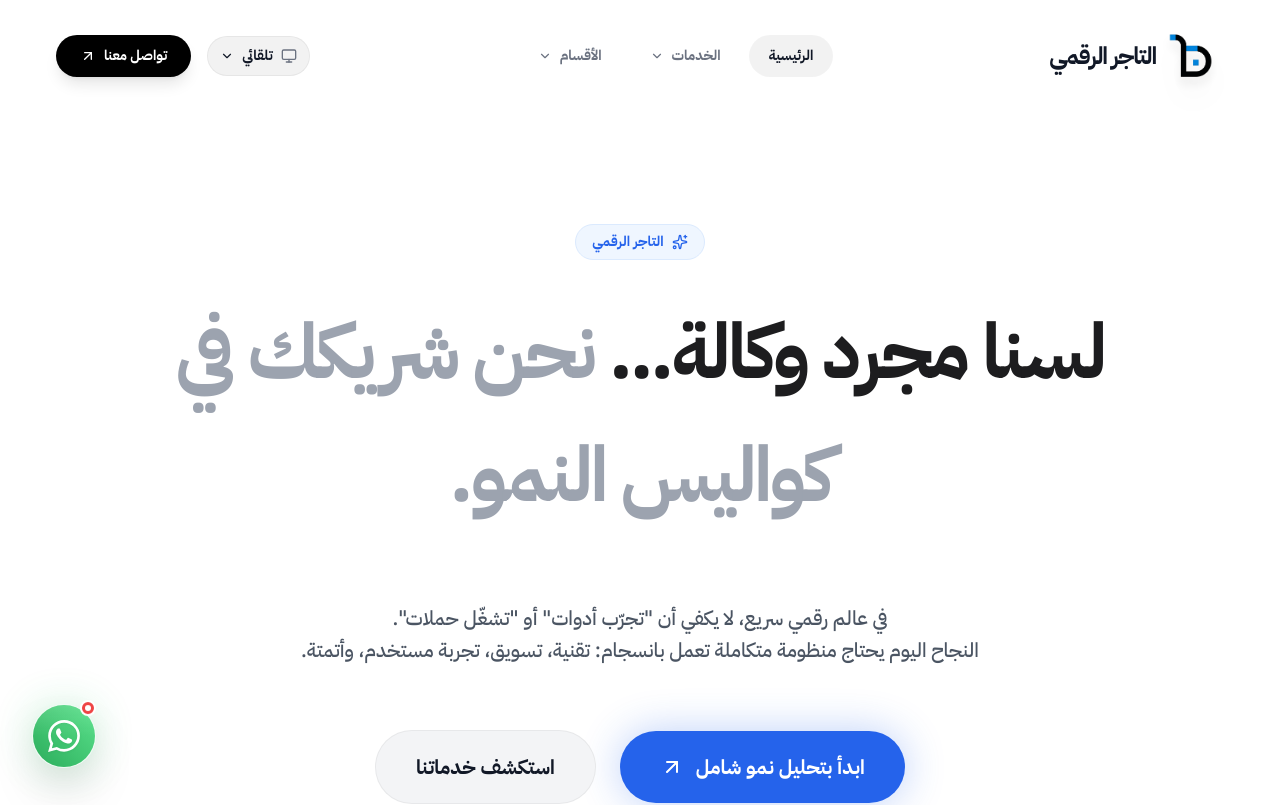
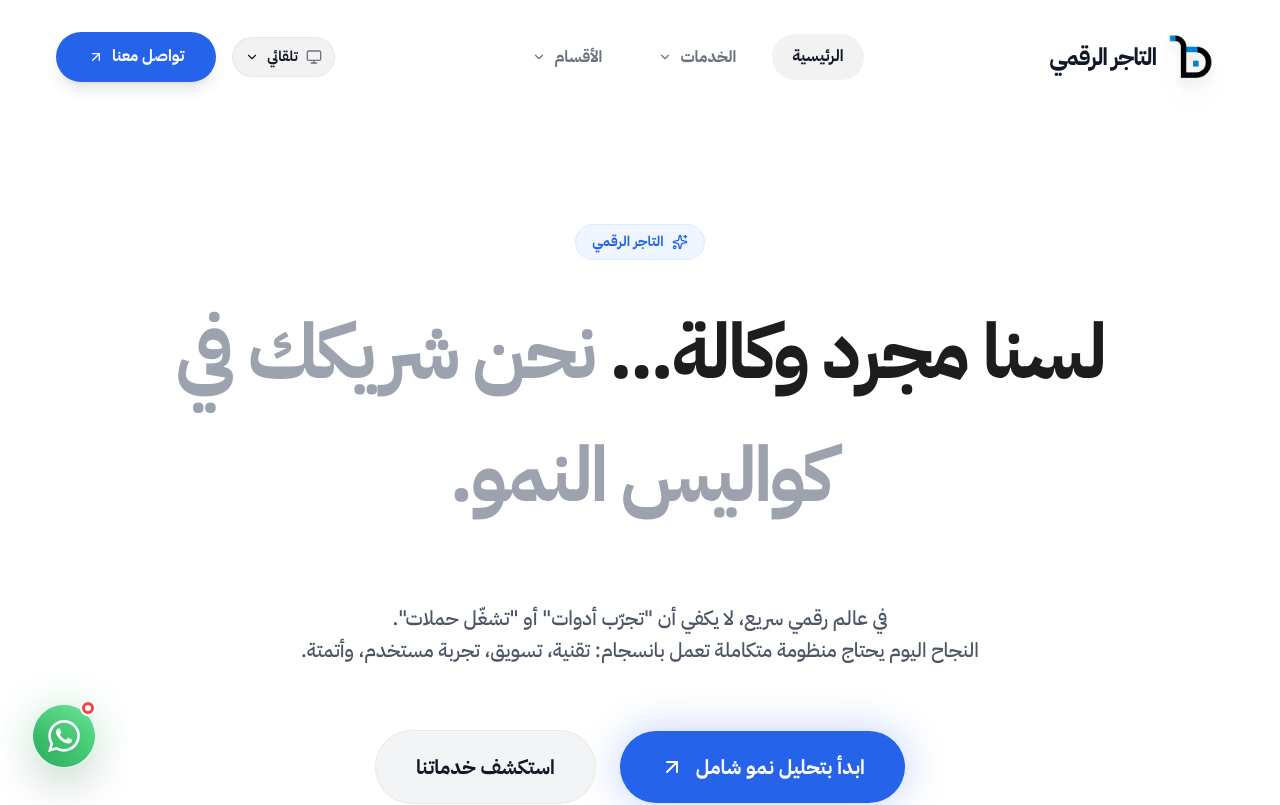
Before and after one commit to mohamedlahlah/asdwww, a React (Vite) app: page / in a window 1280 px wide. Shown: the top 805 px of the page. Built offline with nearby package versions, Linux system fonts and the light colour scheme.

Commit message:
Enhance desktop navbar UI: stronger typography, wider layout, and prominent CTA

```diff
--- a/components/Layout.tsx
+++ b/components/Layout.tsx
@@ -61,7 +61,7 @@ const Layout = ({ children }: { children: React.ReactNode }) => {
             <nav
                 className={`fixed z-[100] transition-all duration-700 ease-[cubic-bezier(0.16,1,0.3,1)] flex items-center justify-between
                 ${scrolled
-                        ? 'top-4 md:top-6 left-1/2 -translate-x-1/2 w-[90%] md:w-[70%] max-w-5xl rounded-full bg-white/70 dark:bg-[#151516]/70 backdrop-blur-xl border border-black/5 dark:border-white/10 shadow-[0_8px_30px_rgb(0,0,0,0.04)] dark:shadow-[0_8px_30px_rgb(0,0,0,0.2)] py-2 px-2 md:px-3'
+                        ? 'top-4 md:top-6 left-1/2 -translate-x-1/2 w-[95%] lg:w-[85%] max-w-6xl rounded-full bg-white/80 dark:bg-[#151516]/80 backdrop-blur-2xl border border-black/10 dark:border-white/10 shadow-[0_8px_30px_rgb(0,0,0,0.08)] dark:shadow-[0_8px_30px_rgb(0,0,0,0.3)] py-2.5 px-3 md:px-4'
                         : 'top-0 w-full bg-transparent border-transparent py-8 px-6 md:px-12'}`}
             >
                 {/* Logo Section */}
@@ -75,10 +75,10 @@ const Layout = ({ children }: { children: React.ReactNode }) => {
                 </Link>
 
                 {/* Desktop Navigation Links - Centered when scrolled */}
-                <div className="hidden lg:flex items-center gap-2 bg-transparent">
+                <div className="hidden lg:flex items-center gap-2 xl:gap-4 bg-transparent">
                     <Link
                         to="/"
-                        className={`px-5 py-2.5 rounded-full text-sm font-bold transition-all duration-300 flex items-center gap-2
+                        className={`px-5 py-2.5 rounded-full text-base font-black transition-all duration-300 flex items-center gap-2
                         ${pathname === '/' ? 'bg-black/5 dark:bg-white/10 text-gray-900 dark:text-white' : 'text-gray-500 dark:text-gray-400 hover:text-gray-900 dark:hover:text-white hover:bg-black/5 dark:hover:bg-white/5'}`}
                     >
                         الرئيسية
@@ -88,7 +88,7 @@ const Layout = ({ children }: { children: React.ReactNode }) => {
                     <div className="relative group/nav" ref={servicesRef}>
                         <button
                             onClick={() => { setServicesOpen(!servicesOpen); setSectionsOpen(false); }}
-                            className={`relative px-5 py-2.5 rounded-full text-sm font-bold transition-all duration-300 flex items-center gap-2
+                            className={`relative px-5 py-2.5 rounded-full text-base font-black transition-all duration-300 flex items-center gap-2
                             ${isServiceActive || servicesOpen ? 'bg-black/5 dark:bg-white/10 text-gray-900 dark:text-white' : 'text-gray-500 dark:text-gray-400 hover:text-gray-900 dark:hover:text-white hover:bg-black/5 dark:hover:bg-white/5'}`}
                         >
                             الخدمات
@@ -122,7 +122,7 @@ const Layout = ({ children }: { children: React.ReactNode }) => {
                     <div className="relative group/nav" ref={sectionsRef}>
                         <button
                             onClick={() => { setSectionsOpen(!sectionsOpen); setServicesOpen(false); }}
-                            className={`relative px-5 py-2.5 rounded-full text-sm font-bold transition-all duration-300 flex items-center gap-2
+                            className={`relative px-5 py-2.5 rounded-full text-base font-black transition-all duration-300 flex items-center gap-2
                             ${isSectionActive || sectionsOpen ? 'bg-black/5 dark:bg-white/10 text-gray-900 dark:text-white' : 'text-gray-500 dark:text-gray-400 hover:text-gray-900 dark:hover:text-white hover:bg-black/5 dark:hover:bg-white/5'}`}
                         >
                             الأقسام
@@ -159,7 +159,7 @@ const Layout = ({ children }: { children: React.ReactNode }) => {
 
                     <Link
                         to="/contact"
-                        className={`hidden lg:flex items-center gap-2 bg-black dark:bg-white text-white dark:text-black px-6 py-2.5 rounded-full text-sm font-black hover:scale-105 active:scale-95 transition-all shadow-lg hover:shadow-xl
+                        className={`hidden lg:flex items-center gap-2 bg-blue-600 text-white px-8 py-3 rounded-full text-base font-black hover:bg-blue-700 hover:scale-105 active:scale-95 transition-all shadow-lg hover:shadow-blue-500/25
                         ${scrolled ? '' : ''}`}
                     >
                         <span>تواصل معنا</span>
```
